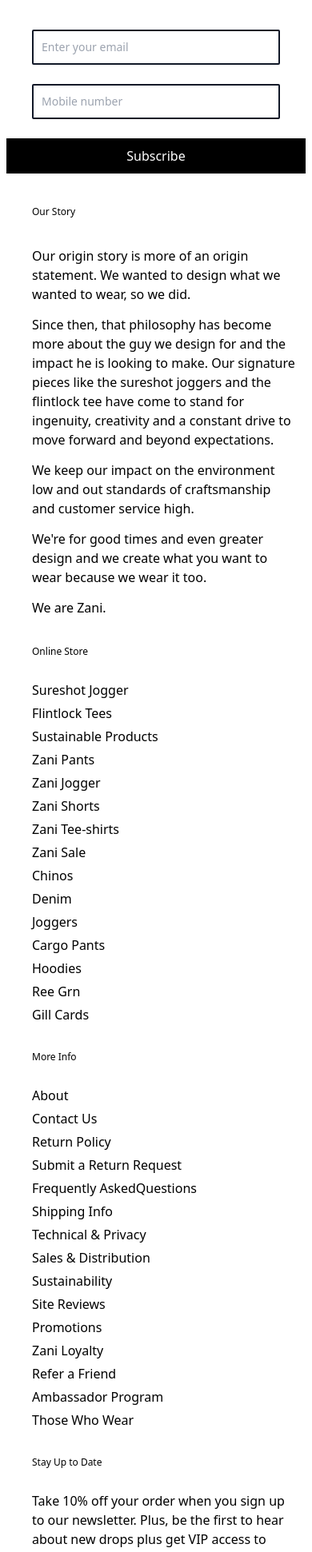
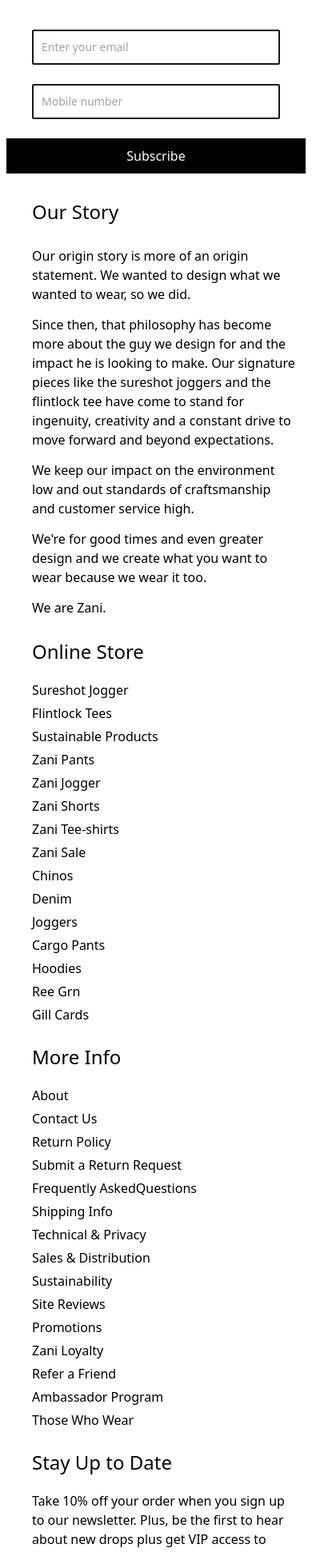
Before and after one commit to EmekaManuel/zani-store, a React (Vite) app: page / in a window 390 px wide. Shown: the part 3841-5782 px from the top of the page at 80% size. Built offline with nearby package versions, Linux system fonts and the light colour scheme.

Commit message:
corrected the footer

```diff
--- a/src/Components/Footer.jsx
+++ b/src/Components/Footer.jsx
@@ -7,7 +7,7 @@
     <div className="flex justify-center flex-col md:flex-row mx-5 mb-3 md:mb-0">
       {/******************** our story *****************/}
       <div className=" flex pl-5 flex-col text-left md:w-1/4 md:my-10">
-        <h1 className="text-[12px] text-2xl md:text-[25px] my-5">Our Story</h1>
+        <h1 className=" text-2xl md:text-[25px] my-5">Our Story</h1>
         <p className="md:text-[14px]">
           <p className="py-[7px]">
             Our origin story is more of an origin statement. We wanted to design
@@ -37,7 +37,7 @@
       {/******************** online store *****************/}
 
       <div className=" flex pl-5 flex-col md:w-1/4 text-left md:my-10">
-        <h1 className="text-[12px] text-2xl md:text-[25px] my-5">
+        <h1 className=" text-2xl md:text-[25px] my-5">
           Online Store
         </h1>
         <ul className="md:text-[14px]">
@@ -116,7 +116,7 @@
       {/******************** more info starts *****************/}
 
       <div className=" flex pl-5 flex-col md:w-1/4 text-left md:my-10">
-        <h1 className="text-[12px] text-2xl md:text-[25px] my-5">More Info</h1>
+        <h1 className=" text-2xl md:text-[25px] my-5">More Info</h1>
         <ul className="md:text-[14px]">
           <a href="">
             <p className="pb-[5px]">About</p>
@@ -183,7 +183,7 @@
       {/******************** more info starts *****************/}
 
       <div className=" flex pl-5 flex-col md:w-1/4 text-left md:my-10">
-        <h1 className="text-[12px] text-2xl md:text-[25px] my-5">
+        <h1 className=" text-2xl md:text-[25px] my-5">
           Stay Up to Date
         </h1>
         <p className="md:text-[14px]">
```
